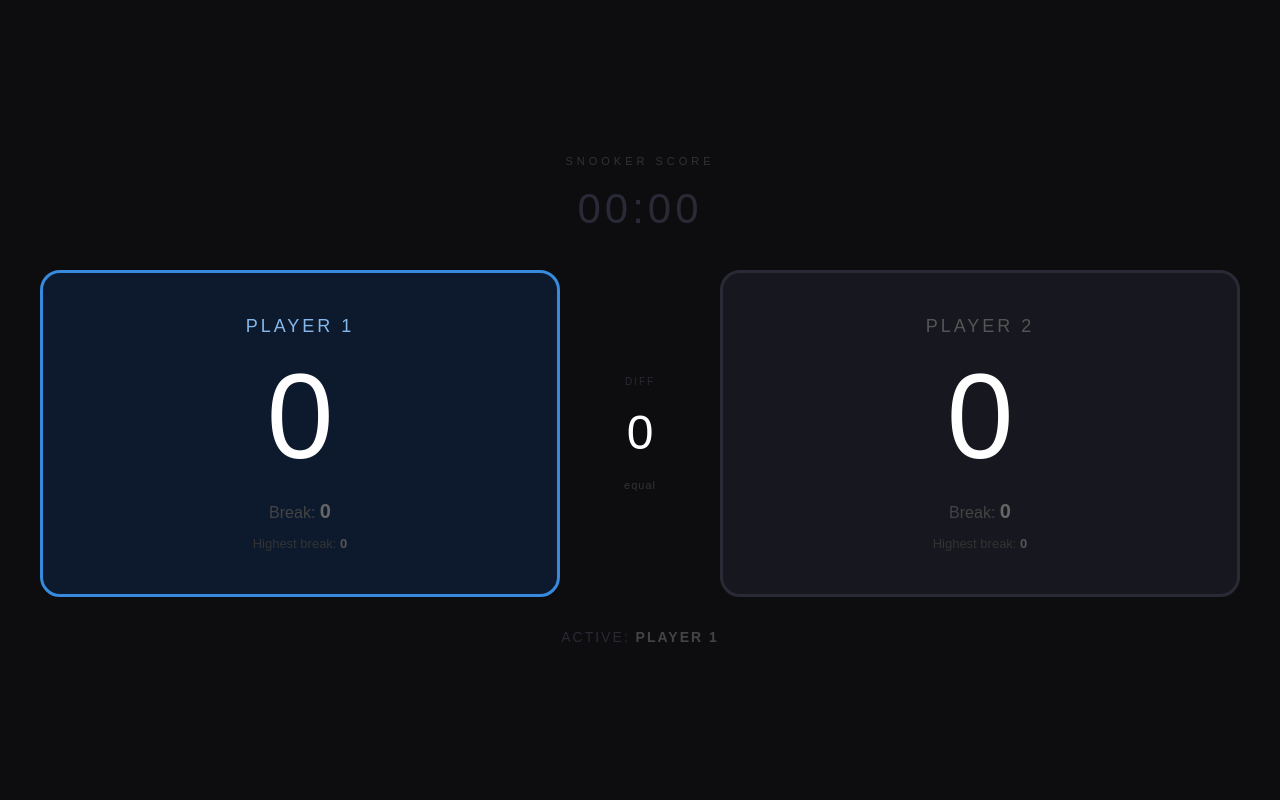
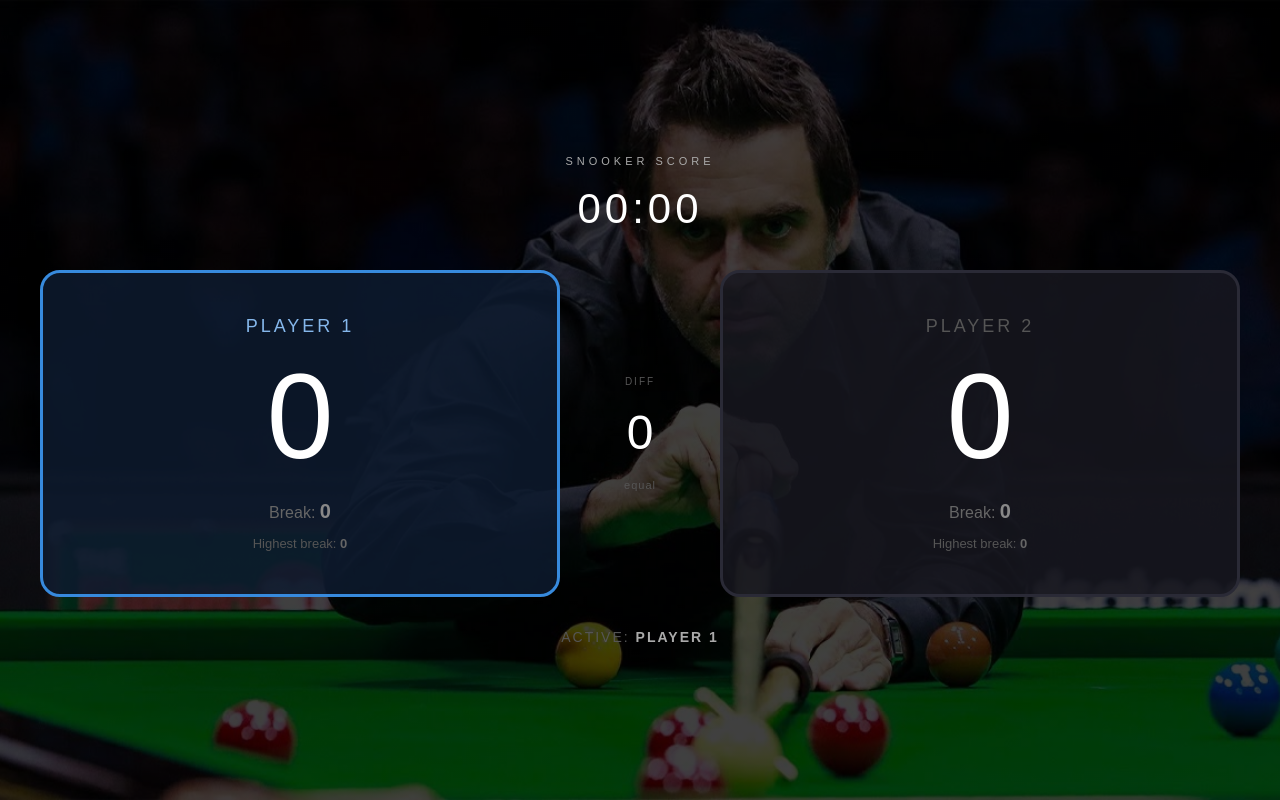
Before and after one commit to yahyabelqacem/snookerapp, a Next.js app: page /display in a window 1280 px wide. Built offline with nearby package versions, Linux system fonts and the light colour scheme; no server answers; the database is empty.

Commit message:
add background image

```diff
--- a/app/display/page.tsx
+++ b/app/display/page.tsx
@@ -68,13 +68,17 @@ export default function Display() {
   const names = [game.player1_name, game.player2_name];
 
   return (
-    <div style={{ background: "#0d0d0f", minHeight: "100vh", display: "flex", flexDirection: "column", justifyContent: "center", padding: "40px", fontFamily: "sans-serif" }}>
+    <div style={{
+      background: `linear-gradient(rgba(0,0,0,0.75), rgba(0,0,0,0.75)), url('/bg.jpg') center/cover no-repeat fixed`,
+      minHeight: "100vh", display: "flex", flexDirection: "column",
+      justifyContent: "center", padding: "40px", fontFamily: "sans-serif"
+    }}>
 
       <div style={{ textAlign: "center", marginBottom: 30 }}>
-        <div style={{ fontSize: 11, letterSpacing: 4, color: "#333", textTransform: "uppercase", marginBottom: 8 }}>
+        <div style={{ fontSize: 11, letterSpacing: 4, color: "#aaa", textTransform: "uppercase", marginBottom: 8 }}>
           Snooker Score
         </div>
-        <div style={{ fontSize: 42, fontWeight: 500, color: "#2a2a36", letterSpacing: 4, fontVariantNumeric: "tabular-nums" }}>
+        <div style={{ fontSize: 42, fontWeight: 500, color: "#fff", letterSpacing: 4, fontVariantNumeric: "tabular-nums" }}>
           {elapsed}
         </div>
       </div>
@@ -82,7 +86,7 @@ export default function Display() {
       <div style={{ display: "grid", gridTemplateColumns: "1fr 120px 1fr", gap: 20, alignItems: "center", marginBottom: 30 }}>
 
         <div style={{ padding: "40px 20px", borderRadius: 20, textAlign: "center",
-          background: game.active === 0 ? "#0d1a2e" : "#17171f",
+          background: game.active === 0 ? "rgba(13,26,46,0.85)" : "rgba(23,23,31,0.85)",
           border: `3px solid ${game.active === 0 ? "#378ADD" : "#2a2a36"}` }}>
           <div style={{ fontSize: 18, letterSpacing: 3, color: game.active === 0 ? "#85B7EB" : "#555", textTransform: "uppercase", marginBottom: 16 }}>
             {game.player1_name}
@@ -90,24 +94,24 @@ export default function Display() {
           <div style={{ fontSize: 120, fontWeight: 500, lineHeight: 1, color: "#fff", margin: "0 0 20px" }}>
             {game.score1}
           </div>
-          <div style={{ fontSize: 16, color: "#444", marginBottom: 8 }}>
-            Break: <b style={{ color: "#666", fontSize: 20 }}>{game.break1}</b>
+          <div style={{ fontSize: 16, color: "#666", marginBottom: 8 }}>
+            Break: <b style={{ color: "#888", fontSize: 20 }}>{game.break1}</b>
           </div>
-          <div style={{ fontSize: 13, color: "#333" }}>
-            Highest break: <b style={{ color: "#555" }}>{game.best1}</b>
+          <div style={{ fontSize: 13, color: "#555" }}>
+            Highest break: <b style={{ color: "#666" }}>{game.best1}</b>
           </div>
         </div>
 
         <div style={{ textAlign: "center" }}>
-          <div style={{ fontSize: 10, color: "#2a2a36", textTransform: "uppercase", letterSpacing: 2, marginBottom: 8 }}>diff</div>
+          <div style={{ fontSize: 10, color: "#555", textTransform: "uppercase", letterSpacing: 2, marginBottom: 8 }}>diff</div>
           <div style={{ fontSize: 48, fontWeight: 500, color: "#fff" }}>{diff}</div>
-          <div style={{ fontSize: 11, color: "#333", marginTop: 8, letterSpacing: 1 }}>
+          <div style={{ fontSize: 11, color: "#555", marginTop: 8, letterSpacing: 1 }}>
             {leader === null ? "equal" : `${names[leader]} leads`}
           </div>
         </div>
 
         <div style={{ padding: "40px 20px", borderRadius: 20, textAlign: "center",
-          background: game.active === 1 ? "#2a1008" : "#17171f",
+          background: game.active === 1 ? "rgba(42,16,8,0.85)" : "rgba(23,23,31,0.85)",
           border: `3px solid ${game.active === 1 ? "#D85A30" : "#2a2a36"}` }}>
           <div style={{ fontSize: 18, letterSpacing: 3, color: game.active === 1 ? "#F0997B" : "#555", textTransform: "uppercase", marginBottom: 16 }}>
             {game.player2_name}
@@ -115,18 +119,18 @@ export default function Display() {
           <div style={{ fontSize: 120, fontWeight: 500, lineHeight: 1, color: "#fff", margin: "0 0 20px" }}>
             {game.score2}
           </div>
-          <div style={{ fontSize: 16, color: "#444", marginBottom: 8 }}>
-            Break: <b style={{ color: "#666", fontSize: 20 }}>{game.break2}</b>
+          <div style={{ fontSize: 16, color: "#666", marginBottom: 8 }}>
+            Break: <b style={{ color: "#888", fontSize: 20 }}>{game.break2}</b>
           </div>
-          <div style={{ fontSize: 13, color: "#333" }}>
-            Highest break: <b style={{ color: "#555" }}>{game.best2}</b>
+          <div style={{ fontSize: 13, color: "#555" }}>
+            Highest break: <b style={{ color: "#666" }}>{game.best2}</b>
           </div>
         </div>
 
       </div>
 
-      <div style={{ textAlign: "center", fontSize: 14, color: "#2a2a36", letterSpacing: 2, textTransform: "uppercase" }}>
-        Active: <b style={{ color: "#444" }}>{names[game.active]}</b>
+      <div style={{ textAlign: "center", fontSize: 14, color: "#555", letterSpacing: 2, textTransform: "uppercase" }}>
+        Active: <b style={{ color: "#aaa" }}>{names[game.active]}</b>
       </div>
     </div>
   );
```
Also changed, not shown: public/bg.jpg (added).
